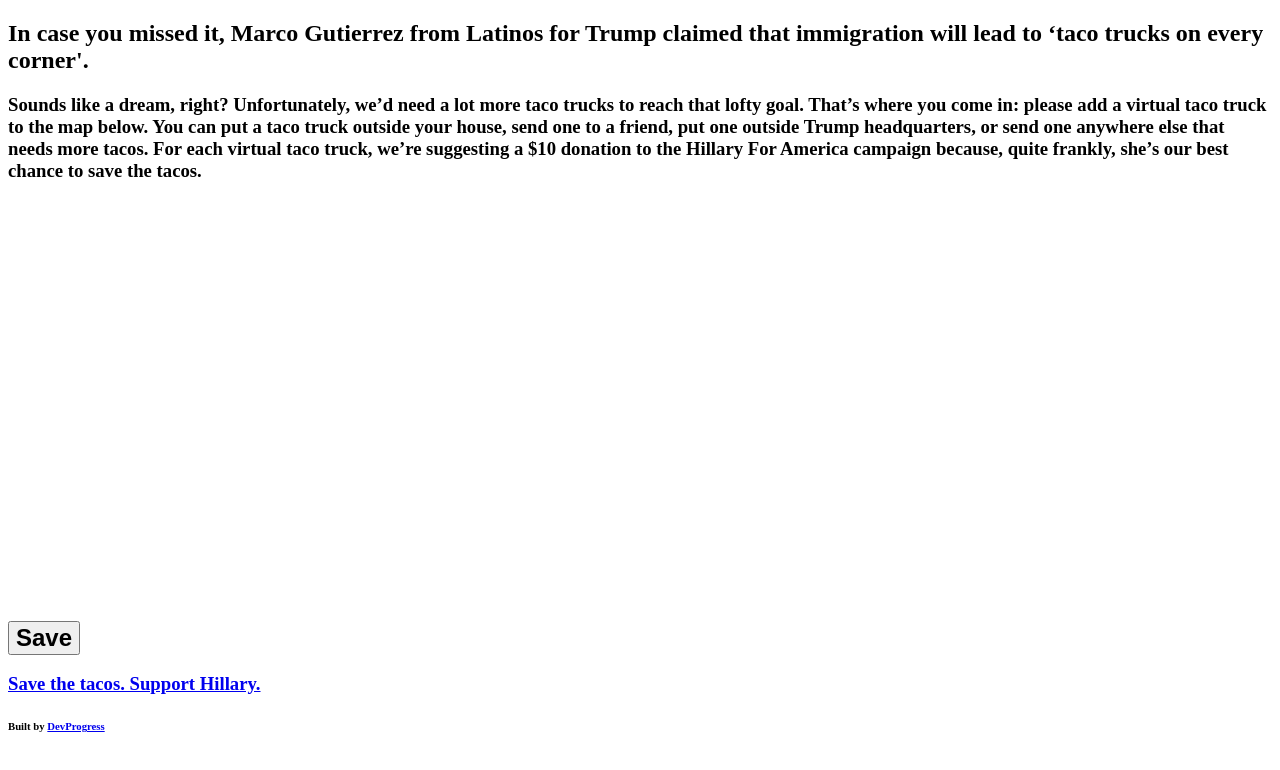
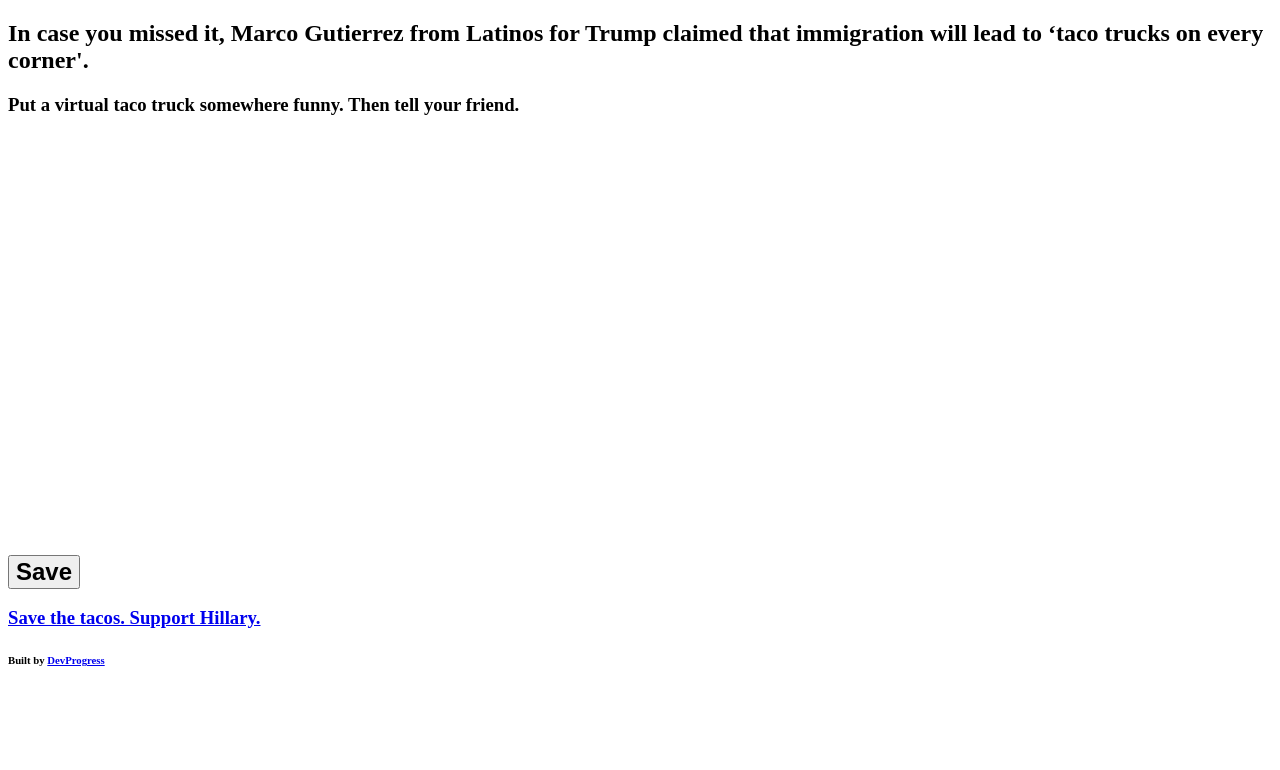
Before and after one commit to DevProgress/more-tacos, a plain HTML site: page index.html in a window 1280 px wide. Drawn offline with nearby package versions, Linux system fonts and the light colour scheme; some packages are replaced by stand-ins of ours.

Commit message:
changes subtitle #21

```diff
--- a/index.html
+++ b/index.html
@@ -14,8 +14,7 @@
   <body>
       <div id="intro_text">
           <h2>In case you missed it, Marco Gutierrez from Latinos for Trump claimed that immigration will lead to ‘taco trucks on every corner'.</h2>
-          <h3>
-          Sounds like a dream, right? Unfortunately, we’d need a lot more taco trucks to reach that lofty goal. That’s where you come in: please add a virtual taco truck to the map below. You can put a taco truck outside your house, send one to a friend, put one outside Trump headquarters, or send one anywhere else that needs more tacos. For each virtual taco truck, we’re suggesting a $10 donation to the Hillary For America campaign because, quite frankly, she’s our best chance to save the tacos.</h3>
+          <h3>Put a virtual taco truck somewhere funny. Then tell your friend.</h3>
       </div>
       <div id="vtt">
         <div id="map" style="height: 400px; width: 100%"></div>
```
